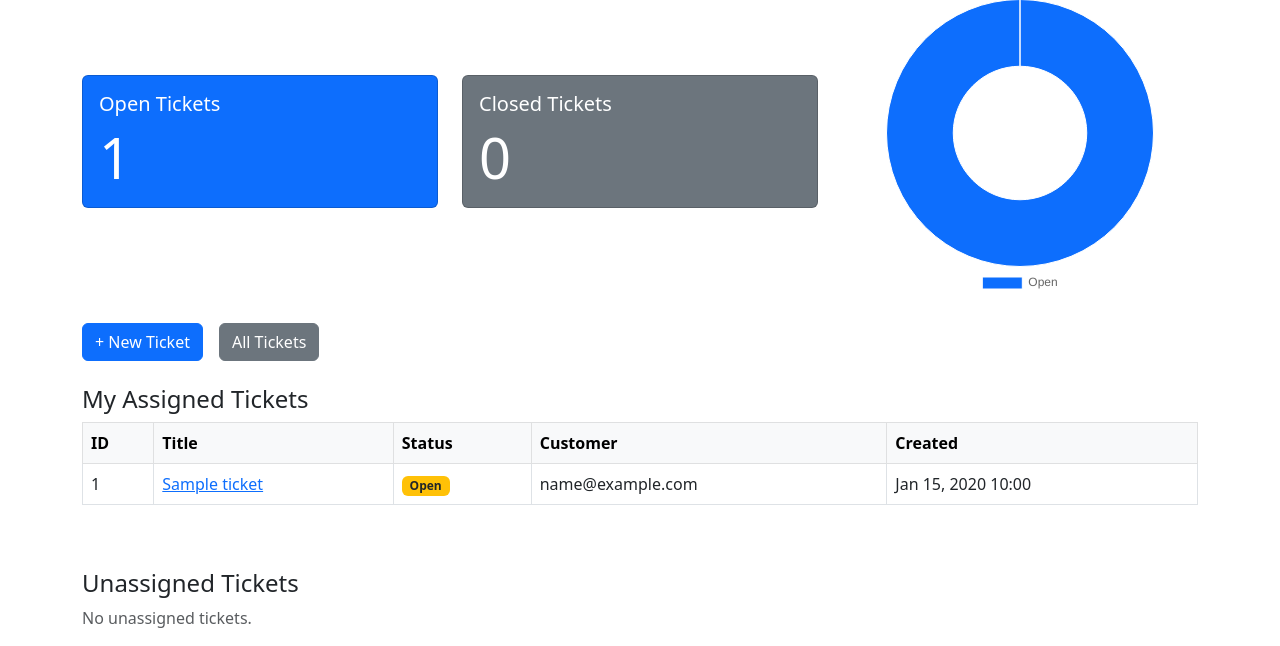
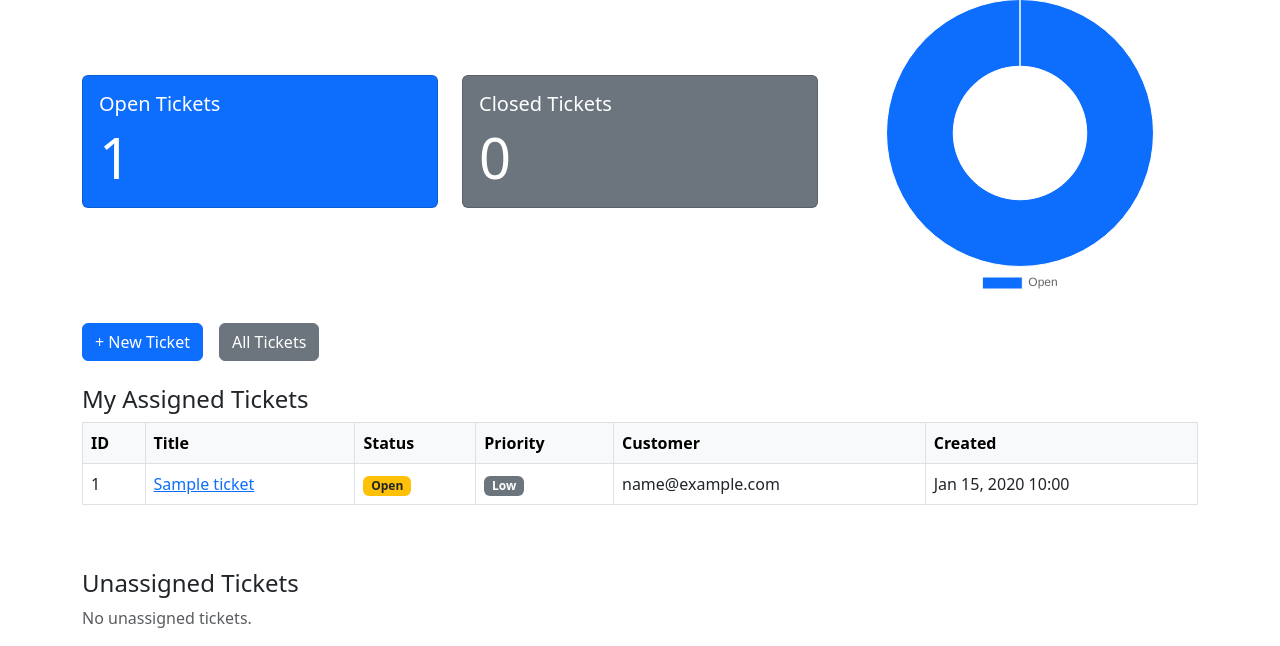
Before and after one commit to thrtn85/ticket-system, a Django app: page /tickets/ in a window 1280 px wide. Shown: the part 183-829 px from the top of the page. Run offline with Django 5.2, Linux system fonts and the light colour scheme; a user stored in the database is signed in; tables that the repository leaves empty hold one stand-in row (values such as "Sample post").

Commit message:
Feature: Add priority field to Ticket model and forms
- Added 'priority' field with choices: Low, Medium, High, Critical.
- Displayed priority badges in ticket list and detail views.
- Updated ticket form to conditionally show priority field only for agents.
- Migrated database to include the new priority column.

```diff
--- a/tickets/forms.py
+++ b/tickets/forms.py
@@ -15,7 +15,7 @@ class CommentForm(forms.ModelForm):
 class TicketForm(forms.ModelForm):
     class Meta:
         model = Ticket
-        fields = ['title', 'description', 'status', 'agent']
+        fields = ['title', 'description', 'priority', 'status', 'agent']
 
     def __init__(self, *args, **kwargs):
         user = kwargs.pop('user', None)
@@ -28,3 +28,4 @@ class TicketForm(forms.ModelForm):
         if user and user.role != 'agent':
             self.fields.pop('status')
             self.fields.pop('agent')
+            self.fields.pop('priority')
--- a/tickets/models.py
+++ b/tickets/models.py
@@ -6,6 +6,13 @@ class Ticket(models.Model):
         ('open', 'Open'),
         ('in_progress', 'In Progress'),
         ('closed', 'Closed'),
+    ]
+
+    PRIORITY_CHOICES = [
+        ('low', 'Low'),
+        ('medium', 'Medium'),
+        ('high', 'High'),
+        ('critical', 'Critical'),
     ]
 
     title = models.CharField(max_length=255)
@@ -25,6 +32,11 @@ class Ticket(models.Model):
     )
     created_at = models.DateTimeField(auto_now_add=True)
     updated_at = models.DateTimeField(auto_now=True)
+    priority = models.CharField(
+        max_length=10,
+        choices=PRIORITY_CHOICES,
+        default='low',
+    )
 
     def __str__(self):
         return f"Ticket #{self.id}"
--- a/tickets/templates/tickets/ticket_list.html
+++ b/tickets/templates/tickets/ticket_list.html
@@ -43,6 +43,7 @@
             <th>ID</th>
             <th>Title</th>
             <th>Status</th>
+            <th>Priority</th>
             <th>Customer</th>
             <th>Agent</th>
             <th>Created</th>
@@ -62,6 +63,17 @@
                   <span class="badge bg-success">Resolved</span>
                 {% else %}
                   <span class="badge bg-secondary">{{ ticket.get_status_display }}</span>
+                {% endif %}
+              </td>
+              <td>
+                {% if ticket.priority == 'low' %}
+                  <span class="badge bg-secondary">Low</span>
+                {% elif ticket.priority == 'medium' %}
+                  <span class="badge bg-info text-dark">Medium</span>
+                {% elif ticket.priority == 'high' %}
+                  <span class="badge bg-warning text-dark">High</span>
+                {% elif ticket.priority == 'critical' %}
+                  <span class="badge bg-danger">Critical</span>
                 {% endif %}
               </td>
               <td>{{ ticket.customer.email }}</td>
@@ -100,6 +112,7 @@
               <th>ID</th>
               <th>Title</th>
               <th>Status</th>
+              <th>Priority</th>
               <th>Customer</th>
               <th>Created</th>
             </tr>
@@ -118,6 +131,17 @@
                     <span class="badge bg-success">Resolved</span>
                   {% else %}
                     <span class="badge bg-secondary">{{ ticket.get_status_display }}</span>
+                  {% endif %}
+                </td>
+                <td>
+                  {% if ticket.priority == 'low' %}
+                    <span class="badge bg-secondary">Low</span>
+                  {% elif ticket.priority == 'medium' %}
+                    <span class="badge bg-info text-dark">Medium</span>
+                  {% elif ticket.priority == 'high' %}
+                    <span class="badge bg-warning text-dark">High</span>
+                  {% elif ticket.priority == 'critical' %}
+                    <span class="badge bg-danger">Critical</span>
                   {% endif %}
                 </td>
                 <td>{{ ticket.customer.email }}</td>
@@ -141,6 +165,7 @@
               <th>ID</th>
               <th>Title</th>
               <th>Status</th>
+              <th>Priority</th>
               <th>Customer</th>
               <th>Created</th>
               <th></th>
@@ -152,6 +177,17 @@
                 <td>{{ ticket.id }}</td>
                 <td><a href="{% url 'tickets:ticket_detail' ticket.pk %}">{{ ticket.title }}</a></td>
                 <td><span class="badge bg-warning text-dark">Open</span></td>
+                <td>
+                  {% if ticket.priority == 'low' %}
+                    <span class="badge bg-secondary">Low</span>
+                  {% elif ticket.priority == 'medium' %}
+                    <span class="badge bg-info text-dark">Medium</span>
+                  {% elif ticket.priority == 'high' %}
+                    <span class="badge bg-warning text-dark">High</span>
+                  {% elif ticket.priority == 'critical' %}
+                    <span class="badge bg-danger">Critical</span>
+                  {% endif %}
+                </td>
                 <td>{{ ticket.customer.email }}</td>
                 <td>{{ ticket.created_at|date:"M d, Y H:i" }}</td>
                 <td>
```
Also changed, not shown: tickets/templates/tickets/ticket_detail.html (+12 -0 lines), tickets/migrations/0004_ticket_priority.py (added).
